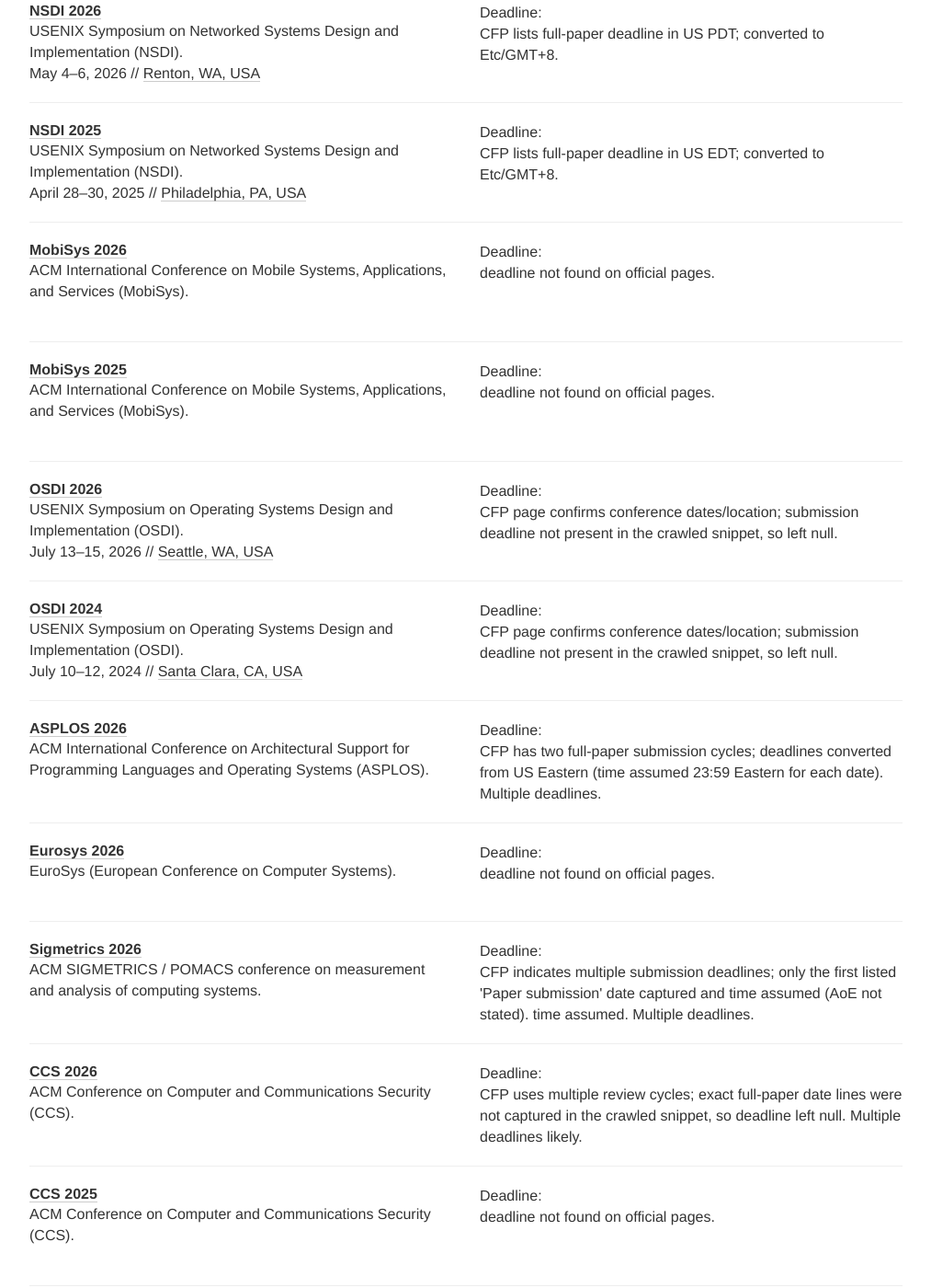
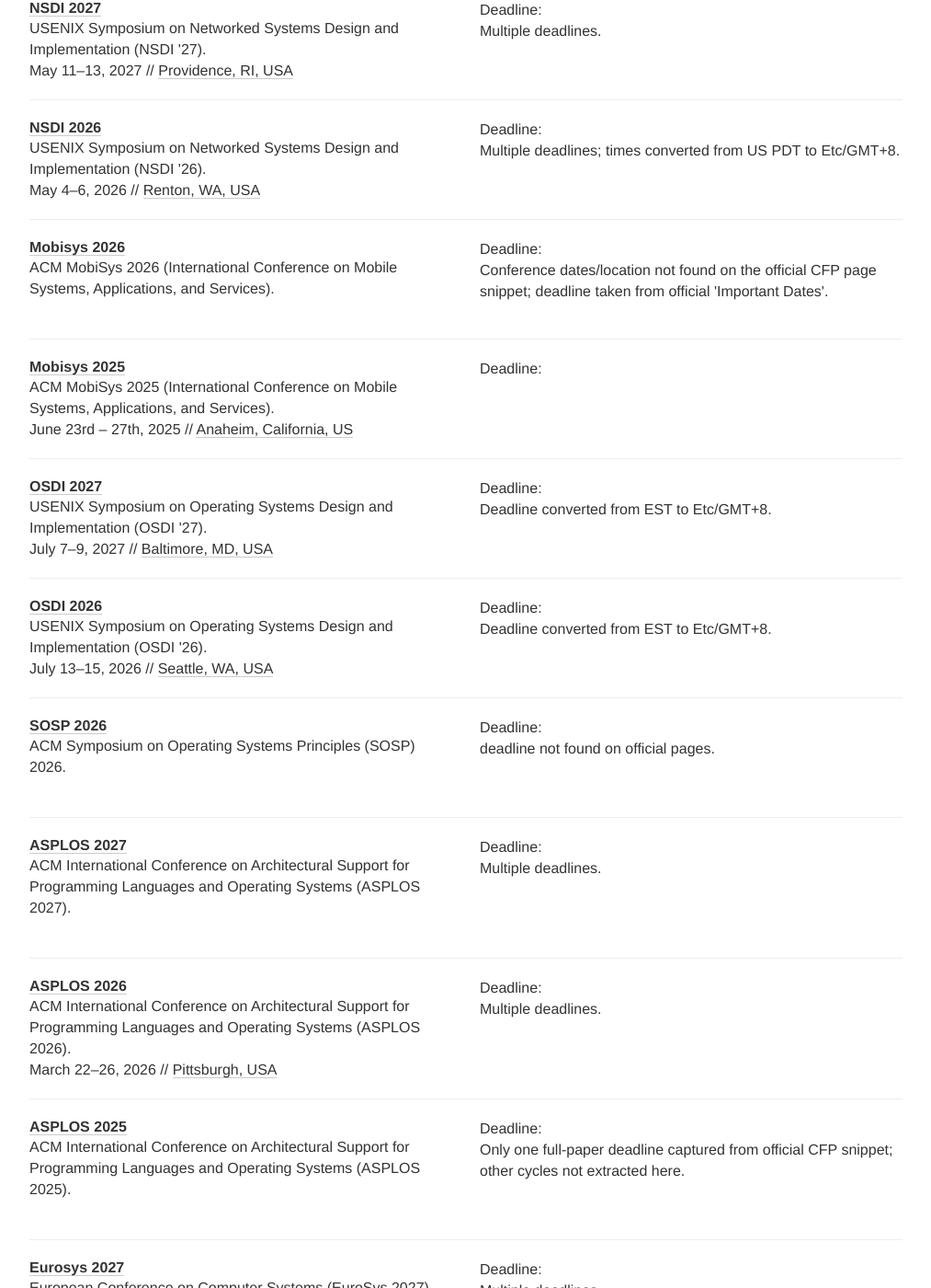
Before and after one commit to Vito-Swift/Vito-Swift.github.io, a Jekyll site: the page built from index.html, in a window 1280 px wide and 1400 px high, scrolled down 1103 px. Shown: the whole window at 92% size, without its empty margins (133-1146 px from the left). Built offline with Jekyll 4.4.1, drawn with Linux system fonts in a browser that asks for light colours; nearby versions of some CDN libraries; comment, search, counter and statistics services are not loaded; some of the changed text lies outside the part shown.

Commit message:
chore: update conferences/types data

```diff
--- a/_data/conferences.yml
+++ b/_data/conferences.yml
@@ -1,230 +1,338 @@
 - name: SIGCOMM
   year: 2026
   date: August 17 - 21, 2026
-  description: ACM SIGCOMM Conference (Annual Conference of the ACM Special Interest
-    Group on Data Communication).
+  description: ACM SIGCOMM 2026 (ACM Special Interest Group on Data Communication
+    flagship annual conference).
   link: https://conferences.sigcomm.org/sigcomm/2026/
-  comment: Main-track CFP lists paper submission deadline in AoE.
   type: networking
   tags:
   - networking
-  deadline: 2026-02-07 15:59
+  deadline: 2026-02-06 23:59
   timezone: Etc/GMT+8
   place: Denver, Colorado, USA
 - name: SIGCOMM
   year: 2025
-  date: September 8 - 11, 2025
-  description: ACM SIGCOMM Conference (Annual Conference of the ACM Special Interest
-    Group on Data Communication).
+  date: September 8 – 11, 2025
+  description: ACM SIGCOMM 2025 (ACM Special Interest Group on Data Communication
+    flagship annual conference).
   link: https://conferences.sigcomm.org/sigcomm/2025/
-  comment: Main-track CFP lists deadline in UTC; converted to Etc/GMT+8.
+  comment: Deadline time assumed from CFP timezone (UTC) and converted to Etc/GMT+8.
   type: networking
   tags:
   - networking
-  deadline: 2025-02-01 07:59
+  deadline: 2025-01-31 23:59
   timezone: Etc/GMT+8
   place: Coimbra, Portugal
 - name: MobiCom
-  year: 2026
-  description: ACM International Conference on Mobile Computing and Networking (MobiCom).
-  link: https://sigmobile.org/mobicom/2026/
-  comment: Official edition page lists Paper Submission date/time in AoE; conference
-    date/location not found in the crawled snippet.
+  year: 2027
+  date: Oct 18-22, 2027
+  description: The 33rd Annual International Conference on Mobile Computing and Networking
+    (ACM MobiCom 2027).
+  link: https://www.sigmobile.org/mobicom/2027/
   type: networking
   tags:
   - networking
-  deadline: 2026-03-14 15:59
+  deadline: 2026-09-02 23:59
   timezone: Etc/GMT+8
+- name: MobiCom
+  year: 2026
+  date: Oct 26-30, 2026
+  description: The 32nd Annual International Conference on Mobile Computing and Networking
+    (ACM MobiCom 2026).
+  link: https://www.sigmobile.org/mobicom/2026/index.html
+  type: networking
+  tags:
+  - networking
+  deadline: 2026-03-13 23:59
+  timezone: Etc/GMT+8
+  place: Austin, Texas, USA
 - name: SenSys
   year: 2027
-  description: ACM/IEEE Conference on Embedded Artificial Intelligence and Sensing
-    Systems (SenSys).
+  description: SenSys 2027 (ACM/IEEE conference on embedded networked sensor systems).
   link: https://sensys.acm.org/2027/cfp.html
-  comment: Future edition CFP exists with paper submission deadline in AoE; conference
-    date/location not found on crawled snippet.
   type: others
   tags:
   - others
-  deadline: 2026-06-06 15:59
+  deadline: 2026-06-05 23:59
   timezone: Etc/GMT+8
 - name: SenSys
   year: 2026
-  description: ACM/IEEE Conference on Embedded Artificial Intelligence and Sensing
-    Systems (SenSys).
-  link: https://sensys.acm.org/2026/index.html
-  comment: Site shows (second) call full-paper submission deadline in AoE; treated
-    as a main-conference full-paper deadline (multiple deadlines likely). Multiple
-    deadlines.
+  description: SenSys 2026 (ACM/IEEE conference on embedded networked sensor systems).
+  link: https://sensys.acm.org/2026/
+  comment: Conference dates/location not found on the official page snippet; deadline
+    taken from official 'Important Dates'.
   type: others
   tags:
   - others
-  deadline: 2025-11-07 15:59
+  deadline:
+  - 2025-07-01 23:59
+  - 2025-11-13 23:59
   timezone: Etc/GMT+8
-- name: SenSys
-  year: 2025
-  description: ACM SenSys (Conference on Embedded Networked Sensor Systems).
-  link: https://sensys.acm.org/2025/cfp.html
-  comment: Main CFP lists paper submission deadline in AoE; conference date/location
-    not found in the crawled snippet.
+- name: NSDI
+  year: 2027
+  date: May 11–13, 2027
+  description: USENIX Symposium on Networked Systems Design and Implementation (NSDI
+    '27).
+  link: https://www.usenix.org/conference/nsdi27/call-for-papers
+  comment: Multiple deadlines.
+  type: networking
+  tags:
+  - networking
+  deadline:
+  - 2026-04-23 23:59
+  - 2026-09-17 23:59
+  timezone: Etc/GMT+8
+  place: Providence, RI, USA
+- name: NSDI
+  year: 2026
+  date: May 4–6, 2026
+  description: USENIX Symposium on Networked Systems Design and Implementation (NSDI
+    '26).
+  link: https://www.usenix.org/conference/nsdi26/call-for-papers
+  comment: Multiple deadlines; times converted from US PDT to Etc/GMT+8.
+  type: networking
+  tags:
+  - networking
+  deadline:
+  - 2025-04-26 14:59
+  - 2025-09-19 14:59
+  timezone: Etc/GMT+8
+  place: Renton, WA, USA
+- name: Mobisys
+  year: 2026
+  description: ACM MobiSys 2026 (International Conference on Mobile Systems, Applications,
+    and Services).
+  link: https://www.sigmobile.org/mobisys/2026/call_for_papers/
+  comment: Conference dates/location not found on the official CFP page snippet; deadline
+    taken from official 'Important Dates'.
   type: others
   tags:
   - others
-  deadline: 2024-11-15 15:59
+  deadline: 2025-12-05 23:59
   timezone: Etc/GMT+8
-- name: NSDI
-  year: 2026
-  date: May 4–6, 2026
-  description: USENIX Symposium on Networked Systems Design and Implementation (NSDI).
-  link: https://www.usenix.org/conference/nsdi26/call-for-papers
-  comment: CFP lists full-paper deadline in US PDT; converted to Etc/GMT+8.
-  type: networking
-  tags:
-  - networking
-  deadline: 2025-04-26 14:59
-  timezone: Etc/GMT+8
-  place: Renton, WA, USA
-- name: NSDI
+- name: Mobisys
   year: 2025
-  date: April 28–30, 2025
-  description: USENIX Symposium on Networked Systems Design and Implementation (NSDI).
-  link: https://www.usenix.org/conference/nsdi25/call-for-papers
-  comment: CFP lists full-paper deadline in US EDT; converted to Etc/GMT+8.
-  type: networking
-  tags:
-  - networking
-  deadline: 2024-05-08 11:59
-  timezone: Etc/GMT+8
-  place: Philadelphia, PA, USA
-- name: MobiSys
-  year: 2026
-  description: ACM International Conference on Mobile Systems, Applications, and Services
-    (MobiSys).
-  link: https://www.sigmobile.org/mobisys/2026/call_for_papers/
-  comment: deadline not found on official pages.
+  date: June 23rd - 27th, 2025
+  description: ACM MobiSys 2025 (International Conference on Mobile Systems, Applications,
+    and Services).
+  link: https://www.sigmobile.org/mobisys/2025/
   type: others
   tags:
   - others
-- name: MobiSys
-  year: 2025
-  description: ACM International Conference on Mobile Systems, Applications, and Services
-    (MobiSys).
-  link: https://sigmobile.org/mobisys/2025/call_for_papers/
-  comment: deadline not found on official pages.
-  type: others
+  deadline: 2024-12-09 23:59
+  timezone: Etc/GMT+8
+  place: Anaheim, California, US
+- name: OSDI
+  year: 2027
+  date: July 7–9, 2027
+  description: USENIX Symposium on Operating Systems Design and Implementation (OSDI
+    '27).
+  link: https://www.usenix.org/conference/osdi27/call-for-papers
+  comment: Deadline converted from EST to Etc/GMT+8.
+  type: architecture
   tags:
-  - others
+  - architecture
+  deadline: 2026-12-09 06:59
+  timezone: Etc/GMT+8
+  place: Baltimore, MD, USA
 - name: OSDI
   year: 2026
   date: July 13–15, 2026
-  description: USENIX Symposium on Operating Systems Design and Implementation (OSDI).
+  description: USENIX Symposium on Operating Systems Design and Implementation (OSDI
+    '26).
   link: https://www.usenix.org/conference/osdi26/call-for-papers
-  comment: CFP page confirms conference dates/location; submission deadline not present
-    in the crawled snippet, so left null.
+  comment: Deadline converted from EST to Etc/GMT+8.
   type: architecture
   tags:
   - architecture
+  deadline: 2025-12-12 06:59
+  timezone: Etc/GMT+8
   place: Seattle, WA, USA
-- name: OSDI
-  year: 2024
-  date: July 10–12, 2024
-  description: USENIX Symposium on Operating Systems Design and Implementation (OSDI).
-  link: https://www.usenix.org/conference/osdi24/call-for-papers
-  comment: CFP page confirms conference dates/location; submission deadline not present
-    in the crawled snippet, so left null.
+- name: SOSP
+  year: 2026
+  description: ACM Symposium on Operating Systems Principles (SOSP) 2026.
+  link: https://sigops.org/s/conferences/sosp/2026/
+  comment: deadline not found on official pages.
   type: architecture
   tags:
   - architecture
-  place: Santa Clara, CA, USA
 - name: ASPLOS
-  year: 2026
+  year: 2027
   description: ACM International Conference on Architectural Support for Programming
-    Languages and Operating Systems (ASPLOS).
-  link: https://www.asplos-conference.org/asplos2026/cfp/
-  comment: CFP has two full-paper submission cycles; deadlines converted from US Eastern
-    (time assumed 23:59 Eastern for each date). Multiple deadlines.
+    Languages and Operating Systems (ASPLOS 2027).
+  link: https://www.asplos-conference.org/asplos2027/cfp/
+  comment: Multiple deadlines.
   type: architecture
   tags:
   - architecture
   deadline:
-  - 2025-03-13 11:59
-  - 2025-08-21 11:59
+  - 2026-04-15 23:59
+  - 2026-09-09 23:59
   timezone: Etc/GMT+8
-- name: Eurosys
+- name: ASPLOS
   year: 2026
-  description: EuroSys (European Conference on Computer Systems).
-  link: https://2026.eurosys.org/cfp.html
-  comment: deadline not found on official pages.
+  date: March 22-26, 2026
+  description: ACM International Conference on Architectural Support for Programming
+    Languages and Operating Systems (ASPLOS 2026).
+  link: https://www.asplos-conference.org/asplos2026/cfp/
+  comment: Multiple deadlines.
   type: architecture
   tags:
   - architecture
+  deadline:
+  - 2025-03-12 23:59
+  - null
+  timezone: Etc/GMT+8
+  place: Pittsburgh, USA
+- name: ASPLOS
+  year: 2025
+  description: ACM International Conference on Architectural Support for Programming
+    Languages and Operating Systems (ASPLOS 2025).
+  link: https://www.asplos-conference.org/asplos2025/cfp.html
+  comment: Only one full-paper deadline captured from official CFP snippet; other
+    cycles not extracted here.
+  type: architecture
+  tags:
+  - architecture
+  deadline: 2024-10-18 23:59
+  timezone: Etc/GMT+8
+- name: Eurosys
+  year: 2027
+  date: April 19—23, 2027
+  description: European Conference on Computer Systems (EuroSys 2027).
+  link: https://2027.eurosys.org/cfp.html
+  comment: Multiple deadlines.
+  type: architecture
+  tags:
+  - architecture
+  deadline:
+  - 2026-05-14 23:59
+  - 2026-09-24 23:59
+  timezone: Etc/GMT+8
+  place: Rabat, Morocco
+- name: Eurosys
+  year: 2026
+  date: April 27th—30th, 2026
+  description: European Conference on Computer Systems (EuroSys 2026).
+  link: https://2026.eurosys.org/cfp.html
+  comment: Multiple deadlines.
+  type: architecture
+  tags:
+  - architecture
+  deadline:
+  - 2025-05-15 23:59
+  - 2025-09-25 23:59
+  timezone: Etc/GMT+8
+  place: Edinburgh, UK
 - name: Sigmetrics
-  year: 2026
-  description: ACM SIGMETRICS / POMACS conference on measurement and analysis of computing
-    systems.
-  link: https://sigmetrics.org/sigmetrics2026/call_for_papers.html
-  comment: CFP indicates multiple submission deadlines; only the first listed 'Paper
-    submission' date captured and time assumed (AoE not stated). time assumed. Multiple
-    deadlines.
+  year: 2027
+  date: June 7-11, 2027
+  description: ACM SIGMETRICS 2027 (measurement and analysis of computing systems;
+    POMACS presentation at SIGMETRICS).
+  link: https://www.sigmetrics.org/sigmetrics2027/
+  comment: Multiple deadlines.
   type: others
   tags:
   - others
-  deadline: 2026-01-14 07:59
+  deadline:
+  - 2026-07-10 23:59
+  - 2026-10-09 23:59
+  - 2027-01-11 23:59
   timezone: Etc/GMT+8
+  place: Atlanta, Georgia, USA
+- name: Sigmetrics
+  year: 2026
+  date: June 8-12, 2026
+  description: ACM SIGMETRICS 2026 (measurement and analysis of computing systems;
+    POMACS presentation at SIGMETRICS).
+  link: https://sigmetrics.org/sigmetrics2026/call_for_papers.html
+  comment: Multiple deadlines.
+  type: others
+  tags:
+  - others
+  deadline:
+  - 2025-07-29 23:59
+  - 2025-10-14 23:59
+  - 2026-01-13 23:59
+  timezone: Etc/GMT+8
+  place: Ann Arbor, Michigan, USA
 - name: CCS
   year: 2026
-  description: ACM Conference on Computer and Communications Security (CCS).
+  description: ACM Conference on Computer and Communications Security (CCS 2026).
   link: https://www.sigsac.org/ccs/CCS2026/call-for/call-for-papers.html
-  comment: CFP uses multiple review cycles; exact full-paper date lines were not captured
-    in the crawled snippet, so deadline left null. Multiple deadlines likely.
+  comment: Multiple deadlines; 11:59pm AoE assumed as 23:59 AoE per CFP and converted
+    to Etc/GMT+8.
   type: security
   tags:
   - security
+  deadline:
+  - 2026-01-14 23:59
+  - null
+  timezone: Etc/GMT+8
 - name: CCS
   year: 2025
-  description: ACM Conference on Computer and Communications Security (CCS).
+  description: ACM Conference on Computer and Communications Security (CCS 2025).
   link: https://www.sigsac.org/ccs/CCS2025/call-for-papers/
-  comment: deadline not found on official pages.
+  comment: Multiple deadlines; time assumed (AoE end-of-day) and converted to Etc/GMT+8.
   type: security
   tags:
   - security
+  deadline:
+  - 2025-01-09 23:59
+  - 2025-04-14 23:59
+  timezone: Etc/GMT+8
 - name: IEEE S&P
-  year: 2026
-  date: May 18-21, 2026
-  description: IEEE Symposium on Security and Privacy.
-  link: https://www.ieee-security.org/TC/SP2026/cfpapers.html
-  comment: CFP page present but the actual deadline dates are not visible in the crawled
-    snippet (only cycle links), so deadline left null. Multiple deadlines likely.
+  year: 2027
+  date: May 2027
+  description: IEEE Symposium on Security and Privacy (IEEE S&P 2027).
+  link: https://sp2027.ieee-security.org/cfpapers.html
+  comment: Multiple deadlines; AoE assumed as 23:59 for each listed date and converted
+    to Etc/GMT+8.
   type: security
   tags:
   - security
-  place: San Francisco, CA, USA
-- name: IEEE S&P
-  year: 2025
-  description: IEEE Symposium on Security and Privacy.
-  link: https://www.ieee-security.org/TC/SP2025/cfpapers.html
-  comment: deadline not found on official pages.
+  deadline:
+  - 2026-06-11 23:59
+  - 2026-11-17 23:59
+  timezone: Etc/GMT+8
+  place: Montreal, Canada
+- name: NDSS
+  year: 2027
+  description: Network and Distributed System Security (NDSS) Symposium 2027.
+  link: https://www.ndss-symposium.org/ndss2027/submissions/call-for-papers/
+  comment: Multiple deadlines; AoE assumed as 23:59 for each listed date and converted
+    to Etc/GMT+8.
   type: security
   tags:
   - security
-- name: NDSS
-  year: 2026
-  description: Network and Distributed System Security (NDSS) Symposium.
-  link: https://www.ndss-symposium.org/ndss2026/submissions/call-for-papers/
-  comment: CFP lists paper submission deadline date only; time assumed 23:59 (timezone
-    not stated) and treated as UTC for conversion. time assumed.
+  deadline:
+  - 2026-05-06 23:59
+  - 2026-08-19 23:59
+  timezone: Etc/GMT+8
+- name: USENIX Security
+  year: 2027
+  date: August 11–13, 2027
+  description: USENIX Security Symposium (USENIX Security '27).
+  link: https://www.usenix.org/conference/usenixsecurity27/call-for-papers
+  comment: Deadline time not specified in CFP snippet; assumed 23:59 in the stated
+    timezone (AoE) and converted to Etc/GMT+8.
   type: security
   tags:
   - security
-  deadline: 2025-08-07 07:59
+  deadline: 2027-01-26 23:59
   timezone: Etc/GMT+8
+  place: Denver, CO, USA
 - name: USENIX Security
   year: 2026
-  description: USENIX Security Symposium.
+  date: August 12–14, 2026
+  description: USENIX Security Symposium (USENIX Security '26).
   link: https://www.usenix.org/conference/usenixsecurity26/call-for-papers
-  comment: CFP lists paper submissions due in AoE; conference date/location not included
-    in the crawled snippet.
+  comment: Multiple deadlines; all times are AoE and converted to Etc/GMT+8.
   type: security
   tags:
   - security
-  deadline: 2025-08-27 15:59
+  deadline:
+  - 2025-08-26 23:59
+  - 2026-02-05 23:59
   timezone: Etc/GMT+8
+  place: Baltimore, MD, USA
```
